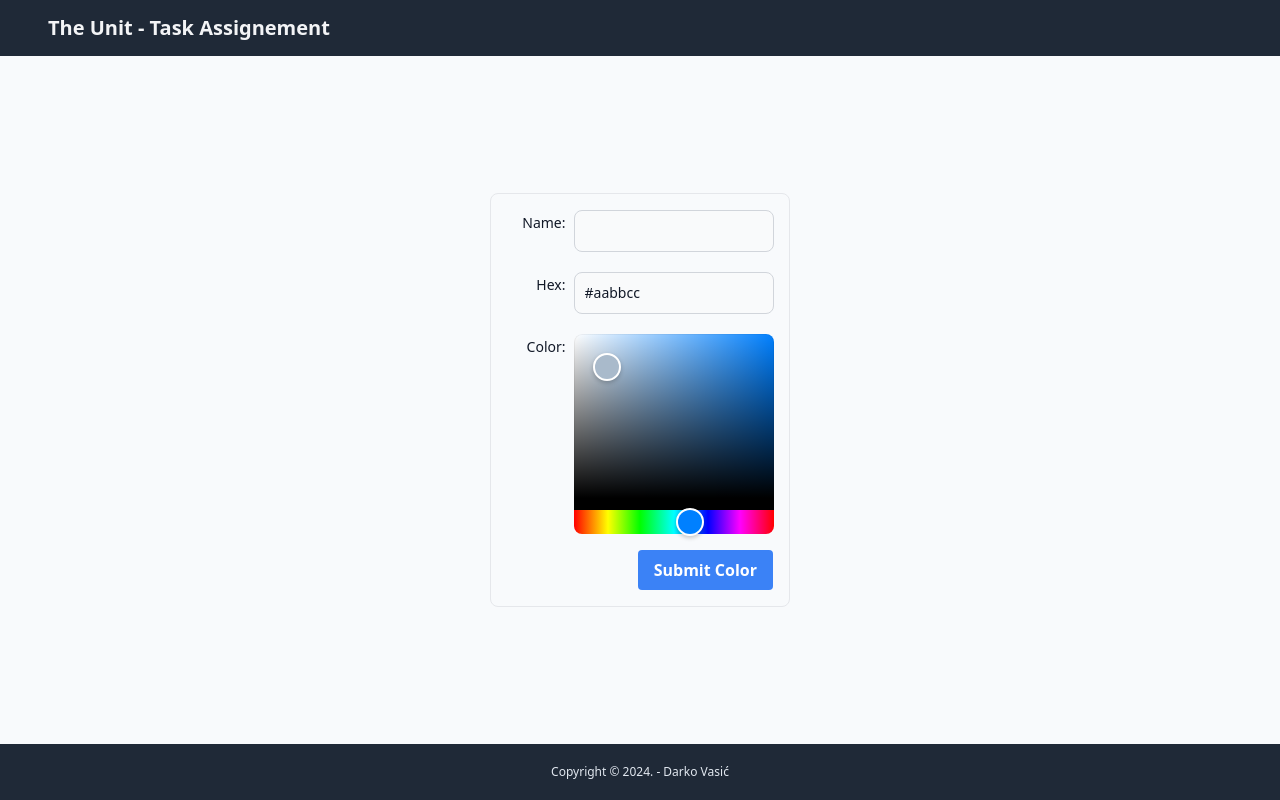
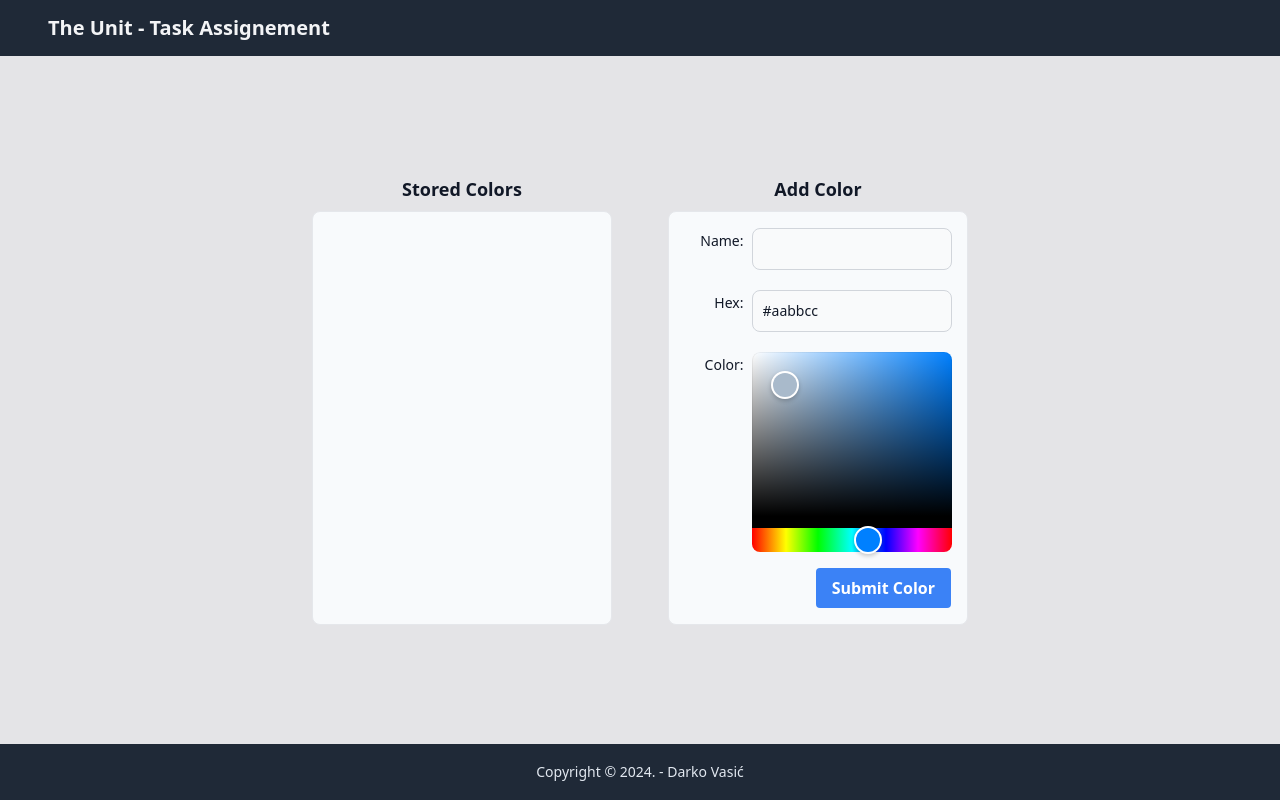
Before and after one commit to darkovasic/the-unit-nextjs, a Next.js app: page / in a window 1280 px wide. Built offline with nearby package versions, Linux system fonts and the light colour scheme.

Commit message:
change homepage layout to accept stored colors

```diff
--- a/app/layout.tsx
+++ b/app/layout.tsx
@@ -15,7 +15,7 @@ export const metadata: Metadata = {
 export default function RootLayout({ children }: { children: React.ReactNode }) {
   return (
     <html lang="en" className={`${catamaran.variable} ${robotoMono.variable}`}>
-      <body className="bg-slate-50 flex flex-col h-screen">
+      <body className="bg-zinc-200 flex flex-col h-screen">
         <header>
           <Header />
         </header>
--- a/app/page.tsx
+++ b/app/page.tsx
@@ -1,9 +1,21 @@
-import ColorPicker from "@/components/ColorForm";
+import ColorForm from "@/components/ColorForm";
 
 export default function Home() {
   return (
     <div className="flex justify-center items-center w-full">
-      <ColorPicker />
+      <div className="w-[300px] md:mr-14">
+        <h2 className="text-center text-lg font-semibold text-gray-900 mb-2">
+          Stored Colors
+        </h2>
+        <div className="bg-slate-50 h-[414px] border rounded-lg p-4"></div>
+      </div>
+
+      <div className="w-[300px]">
+        <h2 className="text-center text-lg font-semibold text-gray-900 mb-2">
+          Add Color
+        </h2>
+        <ColorForm />
+      </div>
     </div>
   );
 }
--- a/components/ColorForm.tsx
+++ b/components/ColorForm.tsx
@@ -9,16 +9,20 @@ export default function ColorForm() {
   const [colorName, setColorName] = useState("");
 
   return (
-    <form className="w-[300px] border rounded-lg p-4">
+    <form className="bg-slate-50 w-[300px] border rounded-lg p-4">
       <Input
         label="Name:"
         value={colorName}
         onChange={(e) => setColorName(e.target.value)}
+        type="text"
+        required
       />
       <Input
         label="Hex:"
         value={color}
         onChange={(e) => setColor(e.target.value)}
+        type="text"
+        required
       />
       <div className="flex">
         <div className="w-1/4 text-right">
--- a/components/Footer.tsx
+++ b/components/Footer.tsx
@@ -1,6 +1,6 @@
 const Footer = () => {
   return (
-    <div className="flex bg-gray-800 py-3 text-center text-xs text-slate-200 h-14 items-center justify-center">
+    <div className="flex bg-gray-800 py-3 text-center text-sm text-slate-200 h-14 items-center justify-center">
       Copyright © 2024. - Darko Vasić
     </div>
   );
--- a/components/Input.tsx
+++ b/components/Input.tsx
@@ -2,13 +2,7 @@ import type { InputHTMLAttributes } from "react";
 
 function Input({
   id,
-  // type,
-  // placeholder,
-  // defaultValue,
   label,
-  // required,
-  // autoComplete,
-  // className,
   ...props
 }: InputHTMLAttributes<HTMLInputElement> & { label?: string }) {
   return (
@@ -25,14 +19,12 @@ function Input({
       </div>
       <div className="w-3/4">
         <input
-          // type={type}
           name={id}
           id={id}
-          // defaultValue={defaultValue}
-          // autoComplete={autoComplete}
-          className="mb-1 outline-none bg-gray-50 border border-gray-300 text-gray-900 text-sm rounded-lg focus:ring-1 w-[200px] focus:ring-blue-600 focus:border-blue-600 block p-2.5 dark:bg-gray-700 dark:border-gray-600 dark:placeholder-gray-400 dark:text-white dark:focus:ring-blue-500 dark:focus:border-blue-500"
-          // placeholder={placeholder}
-          // required={required}
+          className="mb-1 outline-none bg-gray-50 border border-gray-300 text-gray-900
+                    text-sm rounded-lg focus:ring-1 w-[200px] focus:ring-blue-600
+                    focus:border-blue-600 block p-2.5 dark:bg-gray-700 dark:border-gray-600
+                    dark:placeholder-gray-400 dark:text-white dark:focus:ring-blue-500 dark:focus:border-blue-500"
           {...props}
         />
       </div>
```
